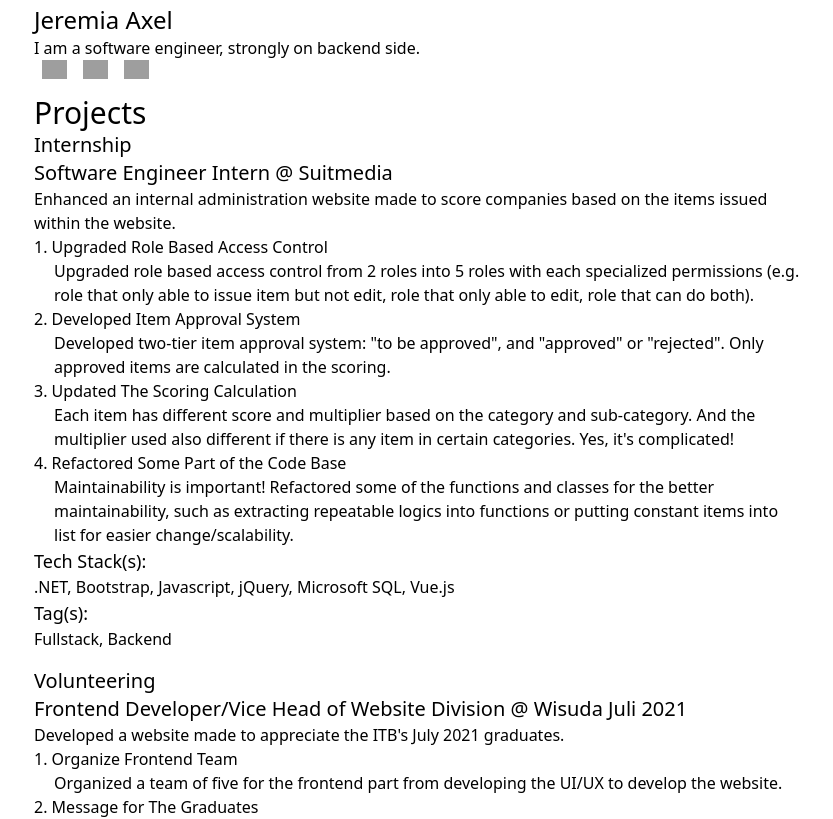
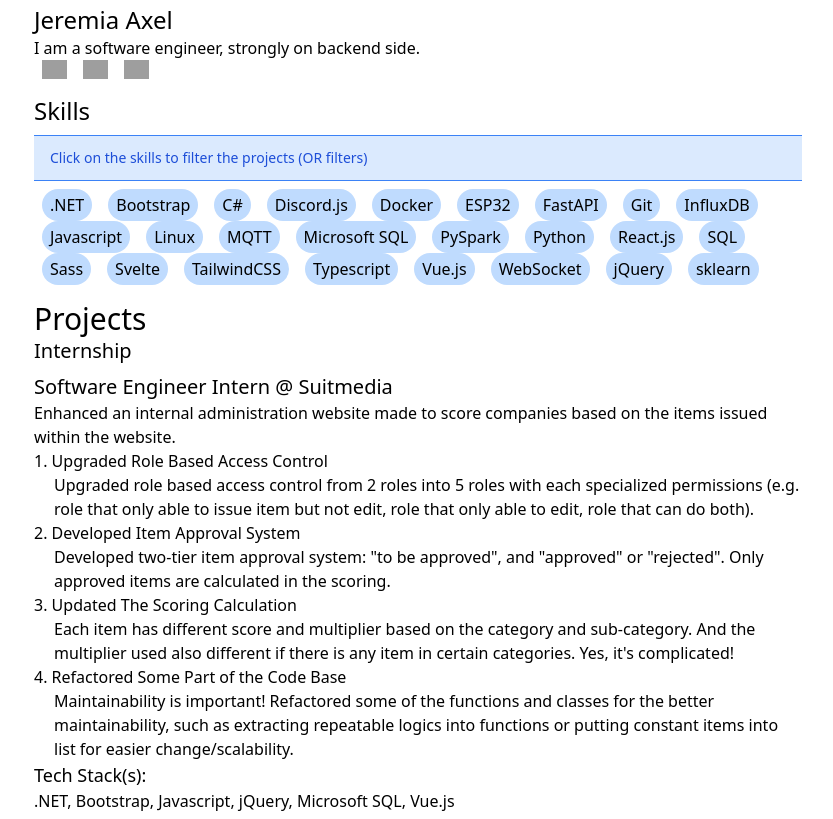
Before and after one commit to jeremiaaxel/jeremiaaxel.github.io, a SvelteKit app: page / in a window 1280 px wide. Shown: the part 180-999 px from the top of the page, without its empty margins (222-1055 px from the left). Built offline with nearby package versions, Linux system fonts and the light colour scheme; grey boxes are pictures that could not be loaded.

Commit message:
Add skills filter

```diff
--- a/src/components/projects.svelte
+++ b/src/components/projects.svelte
@@ -1,27 +1,30 @@
 <script lang="ts">
 	import ProjectItemComponent from './project-item.svelte';
-	import type { Project } from '$lib/types/project';
+	import type { Project, ProjectsByType } from '$lib/types/project';
 	import { groupProjectsByType } from '$lib/utils/projects';
 
 	export let data: Project[];
 	export let priorities: string[] = ['internship', 'school', 'personal'];
+	export let skillsFilter: Set<string> = new Set<string>();
 
 	const uniquePriorities = [...new Set(priorities)];
+	let filteredProjects: Project[];
+	$: filteredProjects = (skillsFilter.size == 0) ? data : data.filter((project) => project.containsSkills([...skillsFilter]));
 	const sortedProjects = groupProjectsByType(data);
 </script>
 
 <section id="projects">
 	<h3 class="text-3xl">Projects</h3>
-	<div class="flex flex-col space-y-4">
+	<div class="flex flex-col space-y-2">
 		{#each uniquePriorities as priority}
 			<div class="project-type">
 				{#if sortedProjects[priority]}
 					<h3 class="text-xl capitalize">{priority}</h3>
-					<div class="project-item flex flex-col space-y-2">
-						{#each sortedProjects[priority] as project}
-							<ProjectItemComponent data={project} />
-						{/each}
+					{#each sortedProjects[priority] as project}
+					<div class="project-item flex flex-col my-2" class:hidden={!filteredProjects.includes(project)}>
+						<ProjectItemComponent data={project} />
 					</div>
+					{/each}
 				{/if}
 			</div>
 		{/each}
--- a/src/components/skills.svelte
+++ b/src/components/skills.svelte
@@ -1,10 +1,35 @@
 <script lang="ts">
+		import NotificationComponent from '../components/notification.svelte';
+
 	export let data: string[];
+	export let skillsClicked = {
+		latestClick: -1,
+		values: new Set<number>()
+	};
+	const notification = {
+		title: '',
+		detail: 'Click on the skills to filter the projects (OR filters)'
+	};
+
+	function updateSkillsClicked(skillIdx: number) {
+		if (skillsClicked.values.has(skillIdx)) {
+			skillsClicked.values.delete(skillIdx);
+		} else {
+			skillsClicked.values.add(skillIdx);
+		}
+		skillsClicked.latestClick = skillIdx;
+	}
 </script>
 
 <section id="skills">
 	<h3 class="text-2xl">Skills</h3>
-	{#each data as skill}
-		<span class="mx-2">{skill}</span>
+	<NotificationComponent data={notification} type='banner' />
+	{#each data as skill, skillIdx}
+		<button
+			on:click={() => updateSkillsClicked(skillIdx)}
+			class="mx-2 rounded-full px-2 py-1 {skillsClicked.values.has(skillIdx)
+				? 'bg-blue-400'
+				: 'bg-blue-200'}">{skill}</button
+		>
 	{/each}
 </section>
--- a/src/lib/types/project.ts
+++ b/src/lib/types/project.ts
@@ -10,13 +10,44 @@
 
 import type { Task } from './task';
 
-export type Project = {
+export interface IProject {
 	type: string;
 	name: string;
-	organization?: string;
-	url?: string;
 	description: string;
 	tasks: Task[];
 	techStacks: string[];
 	tags: string[];
+	organization?: string;
+	url?: string;
+}
+
+export class Project implements IProject {
+	type: string;
+	name: string;
+	description: string;
+	tasks: Task[];
+	techStacks: string[];
+	tags: string[];
+	organization?: string;
+	url?: string;
+
+	constructor() {
+		this.type = '';
+		this.name = '';
+		this.description = '';
+		this.tasks = [];
+		this.techStacks = [];
+		this.tags = [];
+		this.organization = '';
+		this.url = '';
+	}
+
+
+	containsSkills(skills: string[]): boolean {
+		return this.techStacks.filter(value => skills.includes(value)).length > 0;
+	}
+}
+
+export type ProjectsByType = {
+	[key: string]: Project[];
 };
--- a/src/lib/utils/projects.ts
+++ b/src/lib/utils/projects.ts
@@ -1,8 +1,4 @@
-import type { Project } from '$lib/types/project';
-
-type ProjectsByType = {
-	[key: string]: Project[];
-};
+import type { Project, ProjectsByType } from '$lib/types/project';
 
 export function groupProjectsByType(data: Project[]): ProjectsByType {
 	const projectsByType: ProjectsByType = data.reduce((acc: ProjectsByType, project: Project) => {
--- a/src/routes/+page.svelte
+++ b/src/routes/+page.svelte
@@ -1,5 +1,5 @@
 <script lang="ts">
-	import type { Project } from '$lib/types/project';
+	import { Project } from '$lib/types/project';
 	import type { Profile } from '$lib/types/profile';
 
 	import dataJson from '$lib/data/data.json';
@@ -16,7 +16,11 @@
 	const profile: Profile = dataJson.profile;
 
 	const priorities = ['internship', 'volunteering', 'school', 'personal'];
-	const projects: Project[] = dataJson.projects;
+	const projects: Project[] = dataJson.projects.map((project) => {
+		let projectInstance = new Project();
+		Object.assign(projectInstance, project);
+		return projectInstance;
+	});
 
 	const technologies = dataJson.technologies;
 
@@ -28,12 +32,26 @@
 		title: 'Work In Progress',
 		detail: 'This website is still under development. But the contents are ready.'
 	};
+
+	let skillsClicked = {
+		latestClick: 0,
+		values: new Set<number>()
+	};
+
+	let skillsFilter = new Set<string>();
+
+	function changedSkillsClicked(latestClick: number, values: Set<number>) {
+		let report = '';
+		values.forEach((num) => (report += skills[num] + '|'));
+		report = report.trim();
+		skillsFilter = new Set<string>(report.split('|').filter((skillStr) => skillStr != ''));
+	}
+
+	$: changedSkillsClicked(skillsClicked.latestClick, skillsClicked.values);
 </script>
 
 <svelte:head>
-	<title>
-		Jeremia Axel's Portofolio Web
-	</title>
+	<title>Jeremia Axel's Portofolio Web</title>
 </svelte:head>
 
 <section
@@ -43,7 +61,7 @@
 >
 	<NotificationComponent data={notification} />
 	<ProfileComponent data={profile} />
-	<ProjectsComponent data={projects} {priorities} />
-	<SkillsComponent data={skills} />
+	<SkillsComponent data={skills} bind:skillsClicked />
+	<ProjectsComponent data={projects} {priorities} bind:skillsFilter />
 	<TechnologiesComponent data={technologies} />
 </section>
```
